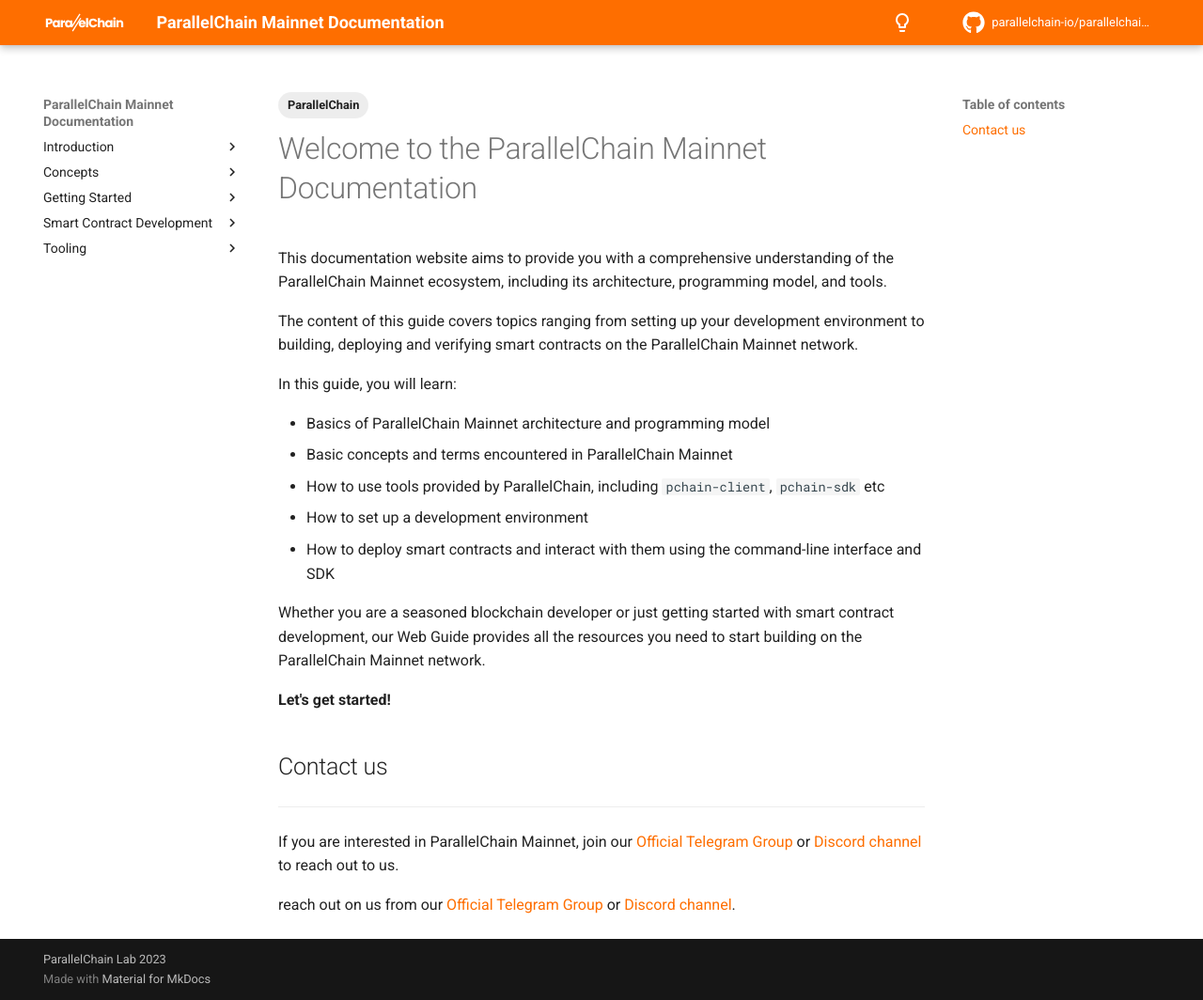
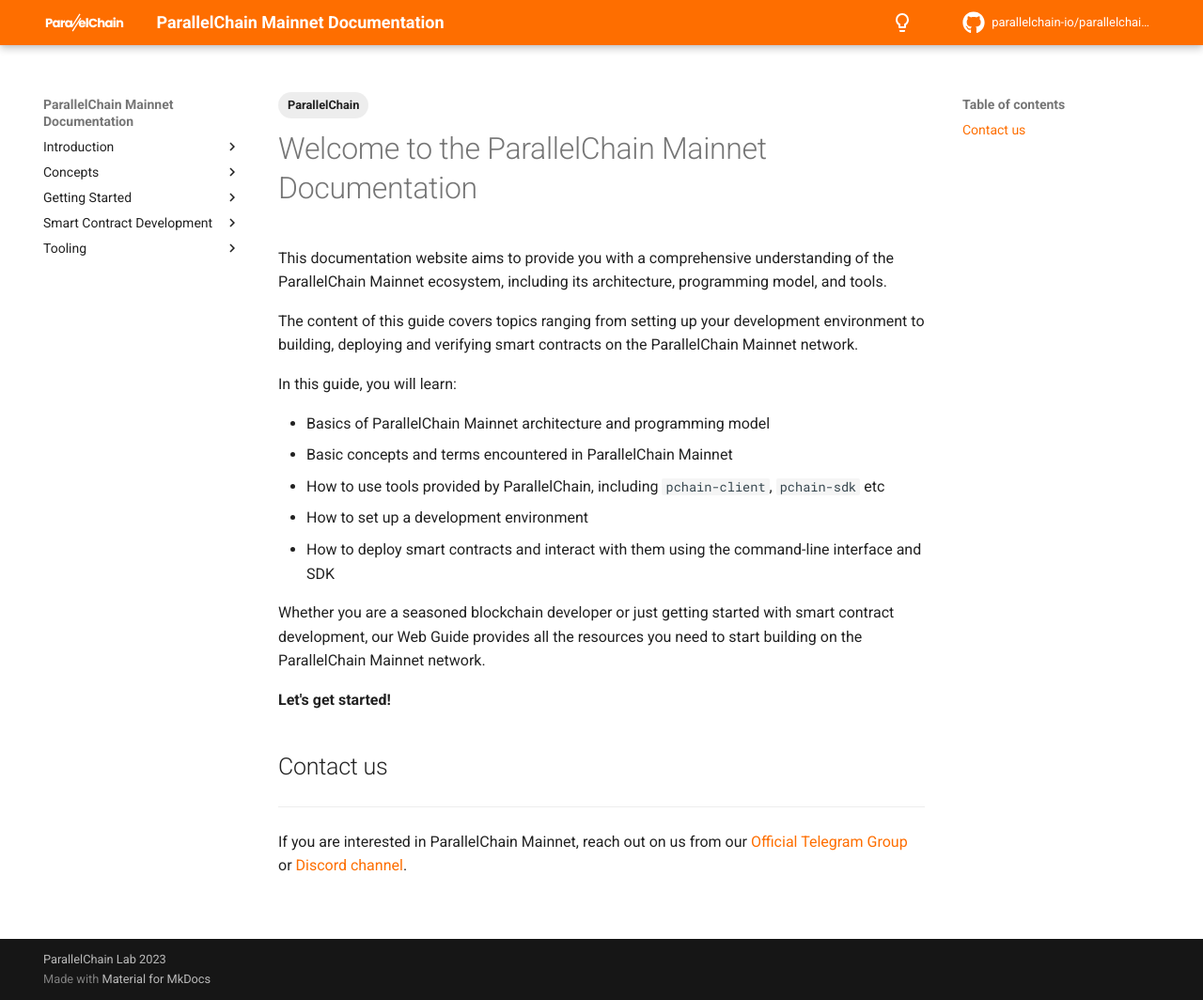
Before and after one commit to parallelchain-io/parallelchain-docs, an MkDocs documentation site: the page built from docs/index.md, in a window 1280 px wide and 1064 px high. Shown: the whole window at 94% size. Built offline with MkDocs 1.6.1 and Material for MkDocs 9.7.7, drawn with Linux system fonts in a browser that asks for light colours; comment, search, counter and statistics services are not loaded.

Commit message:
Updated Discord Channel

```diff
--- a/docs/index.md
+++ b/docs/index.md
@@ -24,6 +24,4 @@
 ## Contact us
 ---
 
-If you are interested in ParallelChain Mainnet, join our [Official Telegram Group](https://t.me/parallelchainofficial) or [Discord channel](https://discord.gg/parallelchain) to reach out to us.
-
-reach out on us from our [Official Telegram Group](https://t.me/parallelchainofficial) or [Discord channel](https://discord.gg/parallelchain).
+If you are interested in ParallelChain Mainnet, reach out on us from our [Official Telegram Group](https://t.me/parallelchainofficial) or [Discord channel](https://discord.com/invite/parallelchainofficial).
```
